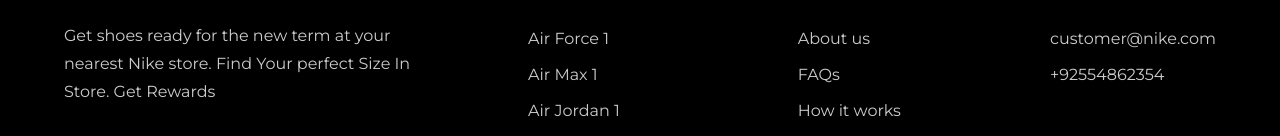
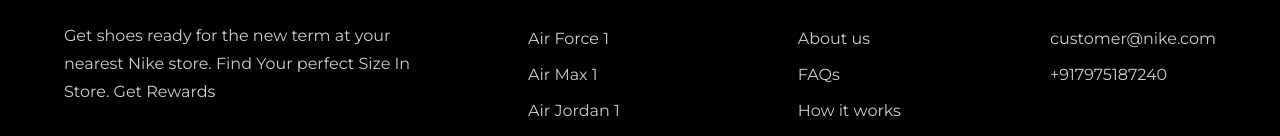
Before and after one commit to puneethkanike09/Nike-Landing-Page, a React (Vite) app: page / in a window 1280 px wide. Shown: the part 4758-4894 px from the top of the page. Built offline with nearby package versions, Linux system fonts and the light colour scheme; a web font is replaced by a local one.

Commit message:
Updated the constant file

```diff
--- a/src/constants/index.js
+++ b/src/constants/index.js
@@ -112,7 +112,7 @@
         title: "Get in touch",
         links: [
             { name: "customer@nike.com", link: "mailto:customer@nike.com" },
-            { name: "+92554862354", link: "tel:+92554862354" },
+            { name: "+917975187240", link: "tel:+917975187240" },
         ],
     },
 ];
```
